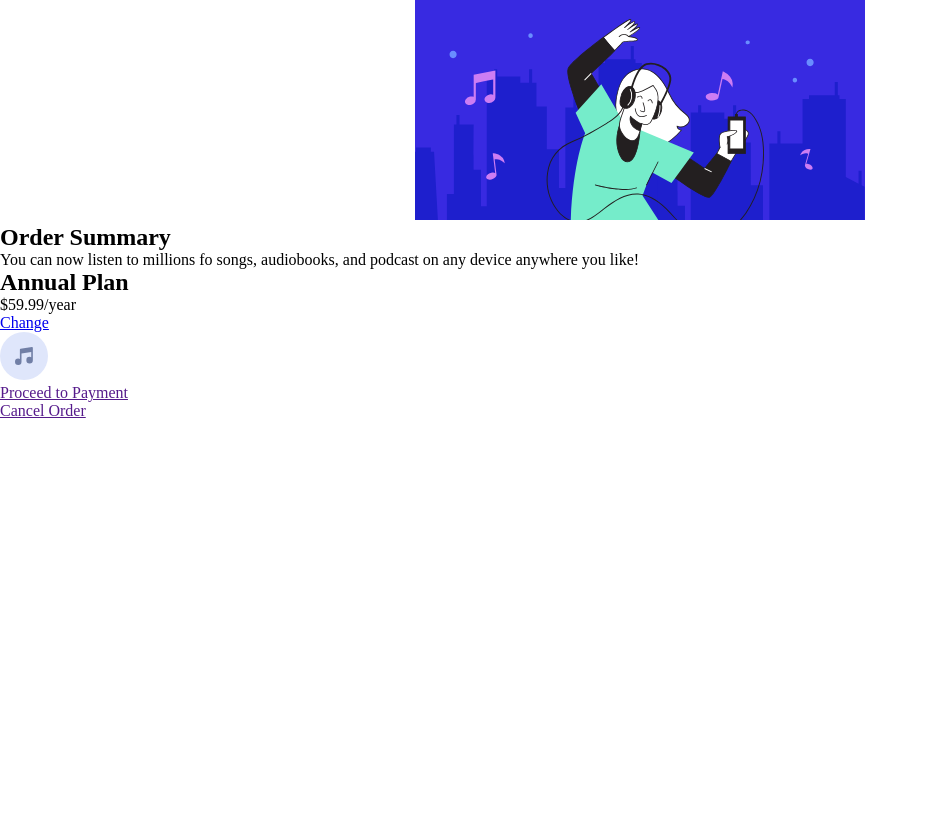
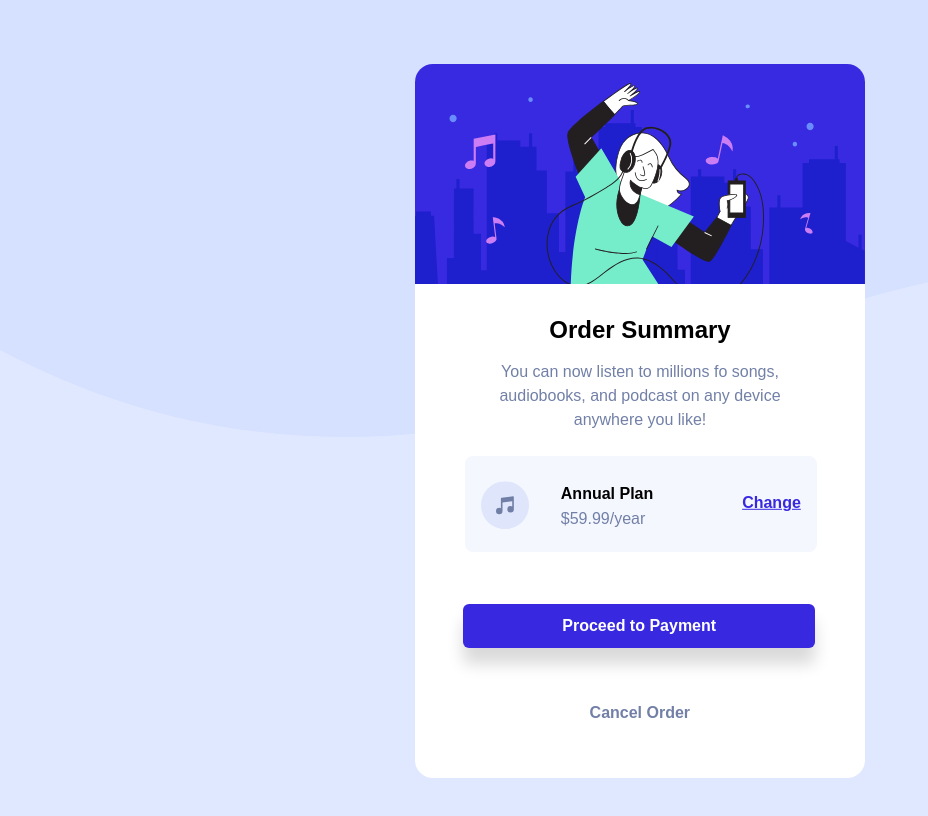
Before and after one commit to Vitor100Ce/Resumo-de-pedido, a plain HTML site: page index.html in a window 1280 px wide. Shown: the whole page, without its empty margins (0-928 px from the left). Drawn offline with Linux system fonts and the light colour scheme.

Commit message:
atualizado css

```diff
--- a/css/style.css
+++ b/css/style.css
@@ -3,7 +3,130 @@
     padding: 0;
 }
 
+body{
+    font-family: 'Red Hat Display', sans-serif;
+    background-color: hsl(225, 100%, 94%);
+    background-image: url(../images/pattern-background-desktop.svg);
+    background-repeat: no-repeat;
+}
+
 header{
     display: flex;
     justify-content: center;
+    align-items: center;
+    margin-top: 4rem;
 }
+
+.bg--header{
+    border-radius: 18px 18px 0 0;
+    display: block;
+}
+
+main{
+    background: #fff;
+    width: 28.1rem;
+    margin: 0 auto 4rem;
+    padding: 2rem;
+    box-sizing: border-box;
+    border-radius: 0 0 18px 18px;
+
+
+}
+
+.content{
+    text-align: center;
+
+}
+
+.title--content{
+    margin-bottom: 1rem;
+    font-weight: bold;
+
+}
+
+.description{
+    padding: 0 3rem 0;
+    color: hsl(224, 23%, 55%);
+    line-height: 1.5;
+}
+
+.price{
+    margin: 1.5rem 0 0 1.1rem;
+    text-align: center;
+    background-color: hsl(225, 100%, 98%);
+    width: 20rem;
+    height: 4rem;
+    padding: 1rem;
+    border-radius: 8px;
+
+}
+
+.price::after{
+    content: '';
+    display: block;
+    clear: both;
+}
+
+
+.title--price{
+    transform: translateY(70%);
+    text-align: left;
+    font-size: 1rem;
+    margin-left: 5rem;
+}
+
+.price p{
+    margin-top: 1.25rem;
+    text-align: left;
+    margin-left: 5rem;
+    font-size: 1rem;
+    color: hsl(224, 23%, 55%);
+
+}
+
+.icon_music{
+    float: left;
+    transform: translateY(-90%);
+
+}
+
+.change{
+    float: right;
+    transform: translateY(-190%);
+    font-weight: bold;
+    font-size: 16px;
+    color:  hsl(245, 75%, 52%);
+}
+
+
+.confirm-pay{
+    display: inline-block;
+    background: hsl(245, 75%, 52%);
+    border-radius: 6px;
+    box-shadow: 0rem 1rem 1em rgb(219, 218, 218);
+    text-align: center;
+    margin: 1.5rem 0 1.5rem 1rem;
+    width: 22rem;
+    transform: rotateX(20%);
+    padding: 13px 0;
+    font-weight: bold;
+    text-decoration: none;
+    text-align: center;
+    color: #fff;
+}
+
+.cancel-pay{
+    text-align: center;
+    margin-left: 8.9rem;
+    margin-top: 2rem;
+    display: inline-block;
+    font-weight: bold;
+    margin-bottom: 1.5rem;
+
+}
+
+.cancel-pay a{
+    color: hsl(224, 23%, 55%);
+    text-align: center;
+    text-decoration: none;
+}
```
